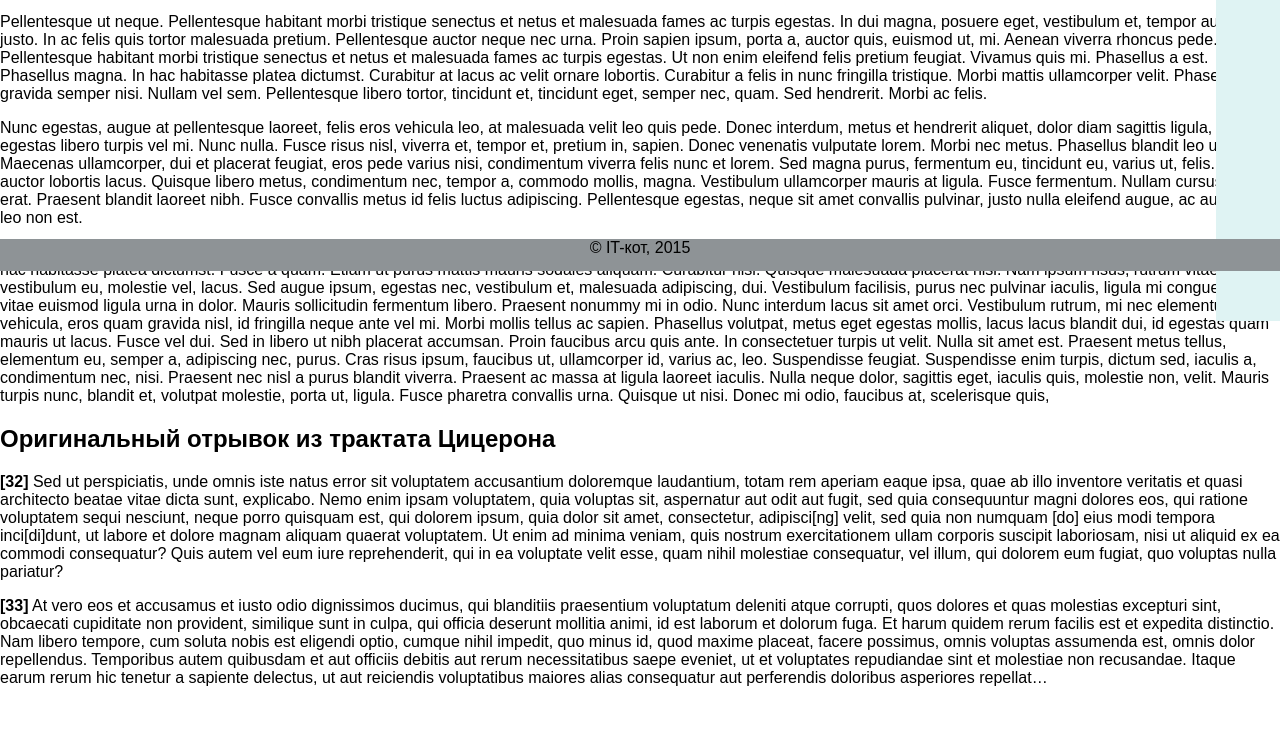
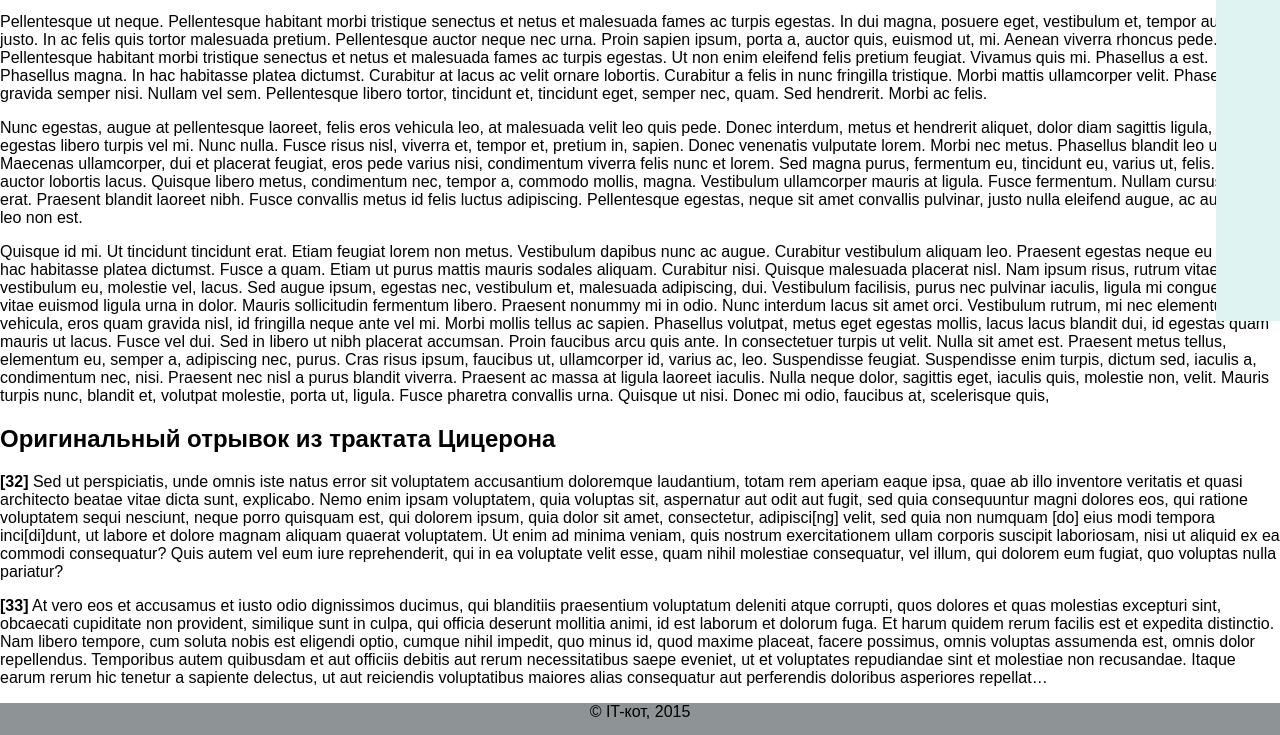
Before and after one commit to it-cat-vk/it-cat-vk.github.io, a PHP site: page / in a window 1280 px wide. Shown: the part 529-1264 px from the top of the page. Before the commit the page ends 1215 px from the top, so only its background shows below. Run offline with PHP 8.4, Linux system fonts and the light colour scheme.

Commit message:
Подправил подвал
Теперь он хотя бы находится только внизу

```diff
--- a/styles/main.css
+++ b/styles/main.css
@@ -9,8 +9,6 @@ aside
 footer
 {
 	background: #8e9396;
-	position: absolute;
-	bottom: 0px;
 	width: 100%;
 	height: 32px;
 
```
